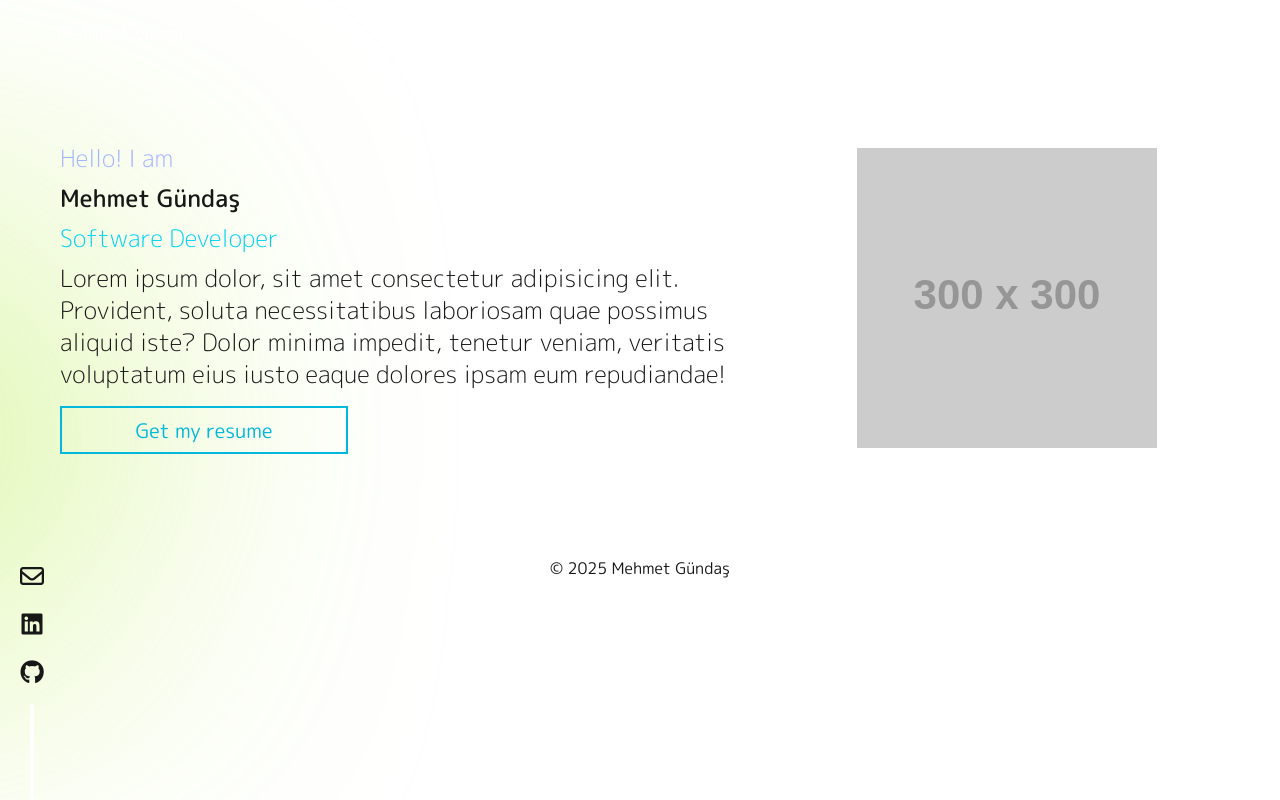
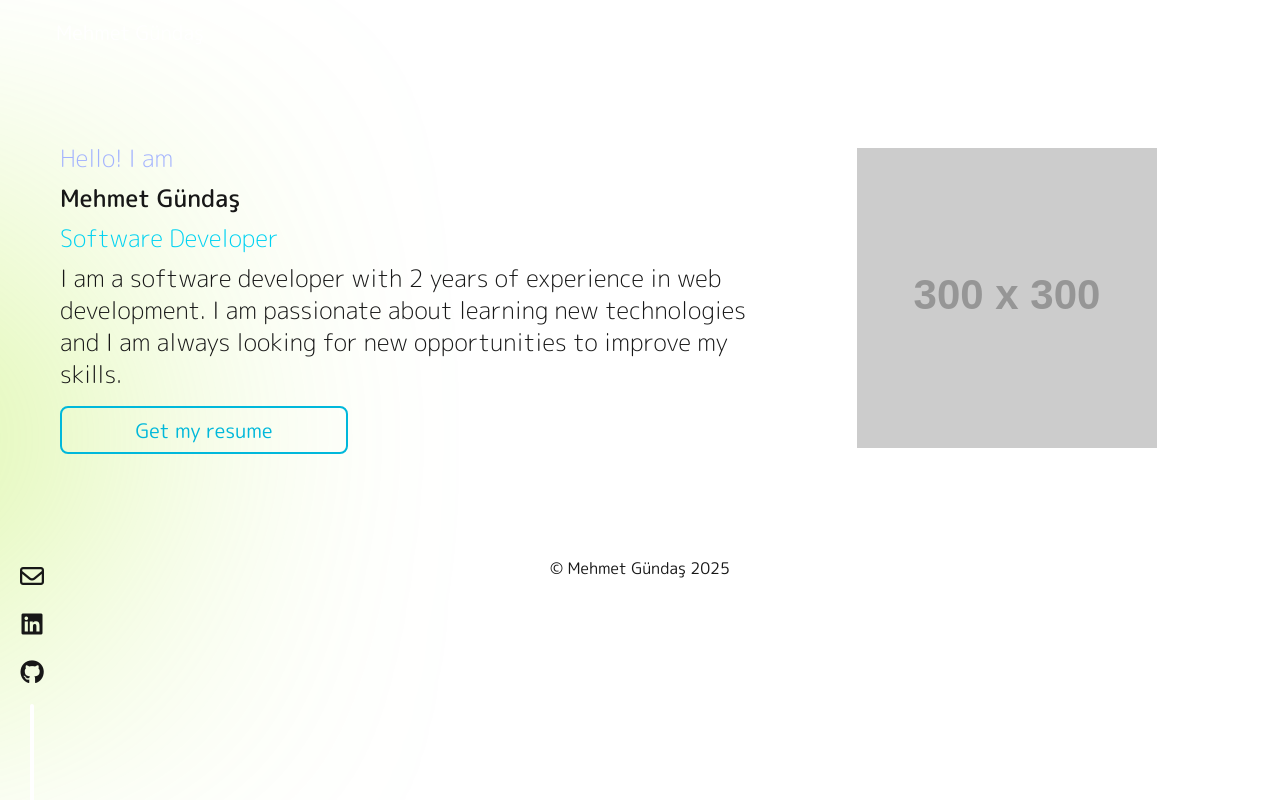
Before and after one commit to mgundas/portfolio, a Next.js app: page / in a window 1280 px wide. Built offline with nearby package versions, Linux system fonts and the light colour scheme.

Commit message:
centralized data scattered across components using a simple db object

```diff
--- a/src/app/globals.css
+++ b/src/app/globals.css
@@ -36,7 +36,7 @@ body {
 }
 
 .get-resume-button {
-  @apply text-xl mt-2 transition-all ease-in hover:rounded-2xl text-cyan-500 bg-transparent cursor-pointer border-2 border-cyan-500 px-4 py-2 w-2xs
+  @apply text-xl mt-2 transition-all ease-in rounded-lg hover:rounded-2xl text-cyan-500 bg-transparent cursor-pointer border-2 border-cyan-500 px-4 py-2 w-2xs
 }
 
 .icon-hover {
--- a/src/components/Footer/Footer.tsx
+++ b/src/components/Footer/Footer.tsx
@@ -1,7 +1,9 @@
+import db from '../../database/database';
+
 const Footer = () => {
     return (
         <div className="px-15 py-6 flex items-center justify-center">
-           &copy; 2025 Mehmet Gündaş
+           &copy; {db.profile.name} {new Date().getFullYear()}
         </div>
     );
 }
--- a/src/components/Hero/Hero.tsx
+++ b/src/components/Hero/Hero.tsx
@@ -1,4 +1,5 @@
 import React from 'react';
+import db from '../../database/database';
 
 const Hero = () => {
     return (
@@ -6,13 +7,13 @@ const Hero = () => {
             <div className='hero-container'>
                 <div className='flex-2/4 grid gap-2'>
                     <h1 className='text-2xl text-indigo-300 font-light'>Hello! I am</h1>
-                    <h1 className='text-2xl font-medium'>Mehmet Gündaş</h1>
-                    <p className='text-2xl text-cyan-400 font-light'>Software Developer</p>
-                    <p className='text-2xl font-light'>Lorem ipsum dolor, sit amet consectetur adipisicing elit. Provident, soluta necessitatibus laboriosam quae possimus aliquid iste? Dolor minima impedit, tenetur veniam, veritatis voluptatum eius iusto eaque dolores ipsam eum repudiandae!</p>
+                    <h1 className='text-2xl font-medium'>{db.profile.name}</h1>
+                    <p className='text-2xl text-cyan-400 font-light'>{db.profile.title}</p>
+                    <p className='text-2xl font-light'>{db.profile.description}</p>
                     <button className='get-resume-button'>Get my resume</button>
                 </div>
                 <div className='flex-1/4 p-6 flex items-center justify-center'>
-                    <img src='https://placehold.co/300' alt='Mehmet Gundas' />
+                    <img src={db.profile.image} alt={db.profile.name} />
                 </div>
             </div>
             <div className='hero-circle'></div>
--- a/src/components/Navbar/Navbar.tsx
+++ b/src/components/Navbar/Navbar.tsx
@@ -1,7 +1,9 @@
+import db from '../../database/database';
+
 const Navbar = () => {
     return (
         <div className="sticky top-0 z-50 h-16 flex items-center justify-between px-10">
-            <h1 className="text-white text-xl ml-4">Mehmet Gündaş</h1>
+            <h1 className="text-white text-xl ml-4">{db.profile.name}</h1>
             <ul className="flex gap-4 items-center">
                 <li className="inline-block text-white mr-4">About</li>
                 <li className="inline-block text-white mr-4">Skills</li>
--- /dev/null
+++ b/src/database/database.tsx
@@ -0,0 +1,17 @@
+import { profile } from "console";
+
+const db = {
+    profile: {
+        name: "Mehmet Gündaş",
+        title: "Software Developer",
+        description: "I am a software developer with 2 years of experience in web development. I am passionate about learning new technologies and I am always looking for new opportunities to improve my skills.",
+        image: "https://placehold.co/300",
+    },
+    description: "",
+    image: "",
+    link: "",
+    tags: [],
+    date: "",
+}
+
+export default db;
```
